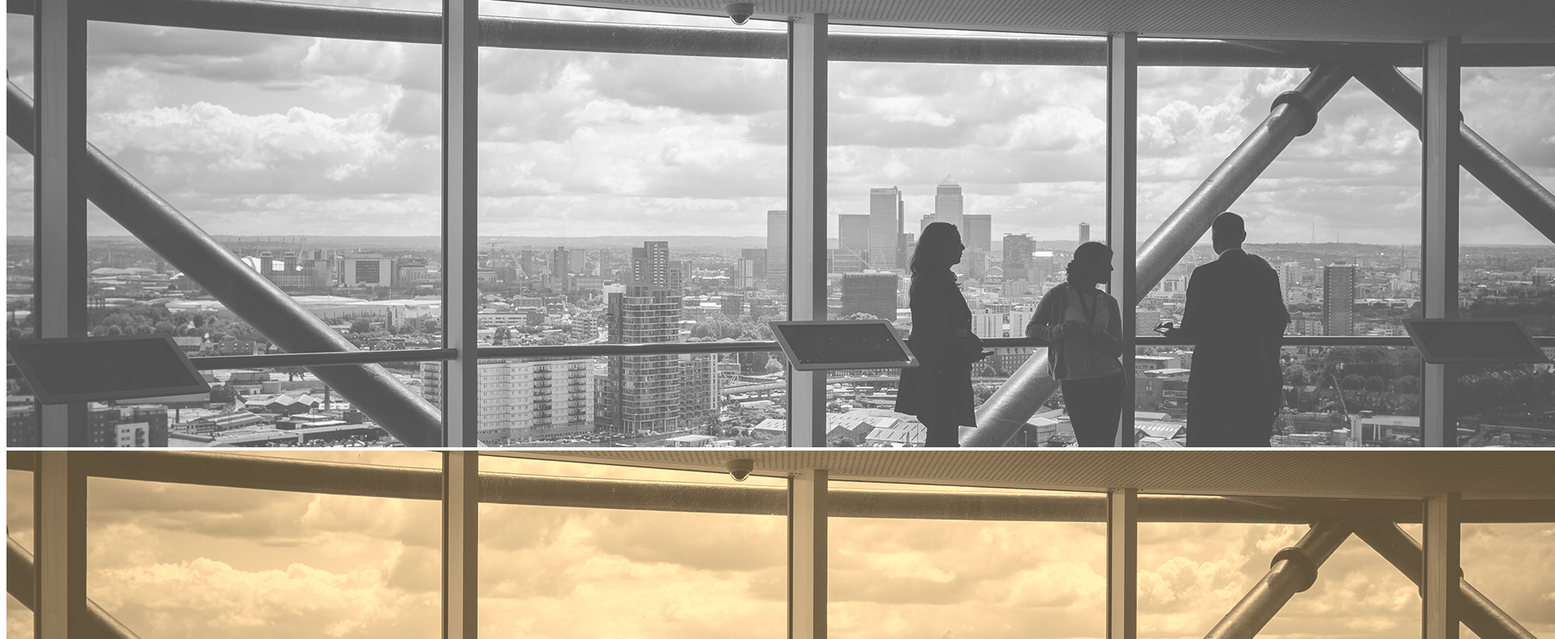
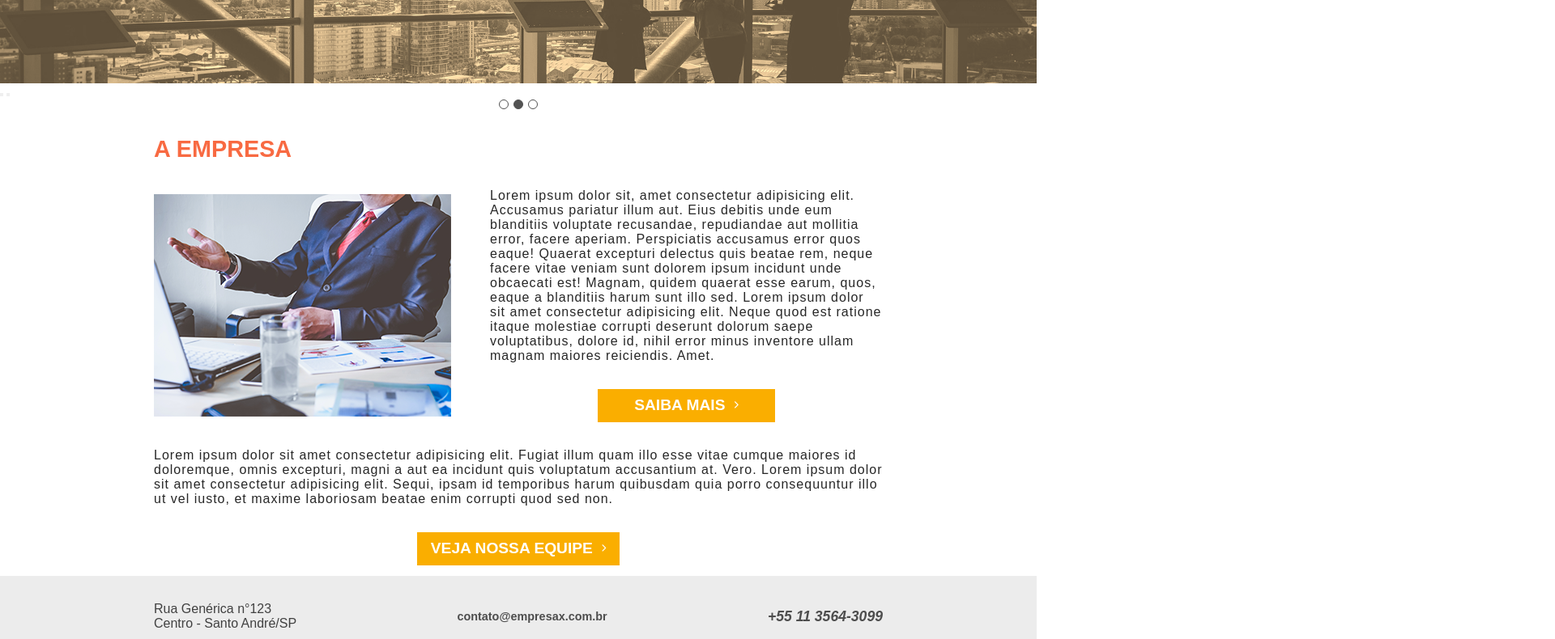
Before and after one commit to victoralsp/teste-tecnico-agencia-fg-dev-web, a plain HTML site: page index.html in a window 1280 px wide. Shown: the part 386-1176 px from the top of the page at 81% size, 1920 px wide, since content can reach past the window. Drawn offline with nearby package versions, Linux system fonts and the light colour scheme; the site is published under a folder, as on GitHub Pages, so addresses that start at the root find nothing.

Commit message:
Update index.html
Arrumando diretório do css e js

```diff
--- a/index.html
+++ b/index.html
@@ -3,8 +3,8 @@
 <head>
     <meta charset="UTF-8">
     <meta name="viewport" content="width=device-width, initial-scale=1.0">
-    <link rel="stylesheet" href="/css/style.css">
-    <link rel="stylesheet" href="/css/mediaquery.css">
+    <link rel="stylesheet" href="css/style.css">
+    <link rel="stylesheet" href="css/mediaquery.css">
     <link rel="shortcut icon" href="https://agenciafg.com.br/wp-content/uploads/2021/09/logo-v3.png" type="image/x-icon">
     <link href="https://unpkg.com/aos@2.3.1/dist/aos.css" rel="stylesheet">
     <script src="https://unpkg.com/aos@2.3.1/dist/aos.js"></script>
@@ -82,7 +82,7 @@
             <p id="number-paragraph">+55 11 3564-3099</p>
         </section>
     </footer>
-    <script src="/js/index.js"></script>
+    <script src="js/index.js"></script>
     <script>
         AOS.init();
     </script>
```
